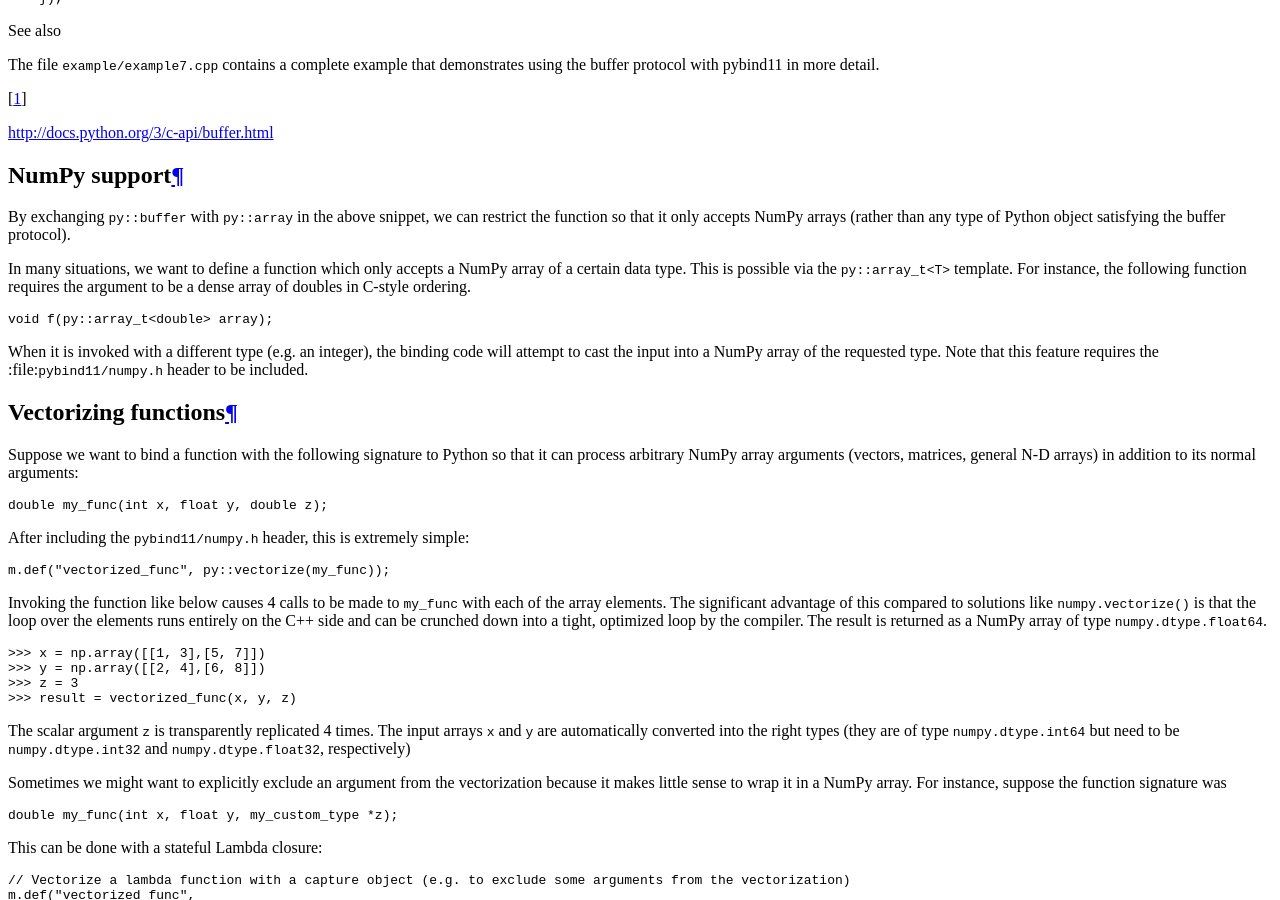
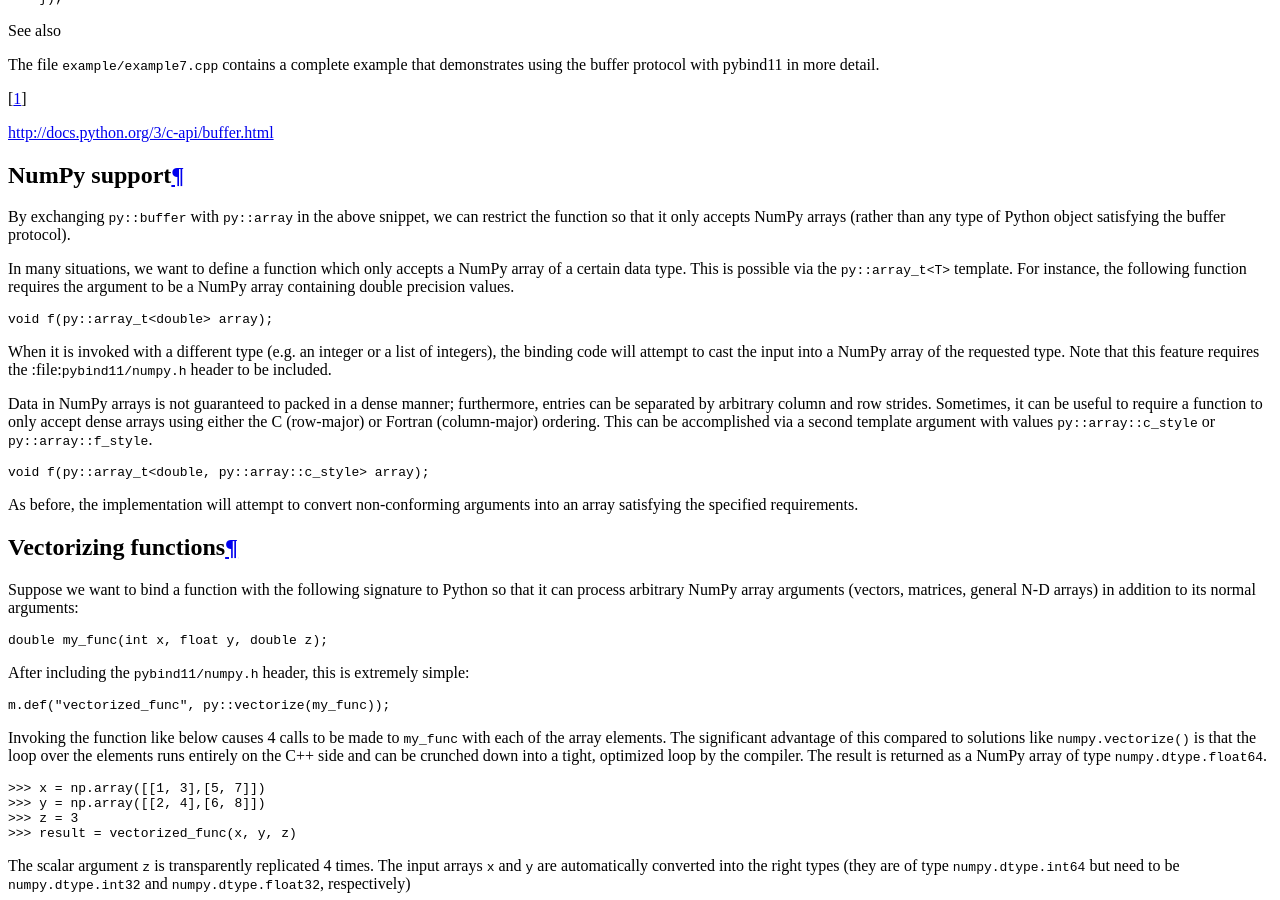
Before and after one commit to pybind/pybind11, a Sphinx documentation site: the page built from docs/advanced.rst, in a window 1280 px wide and 900 px high, scrolled down 11669 px. Built offline with Sphinx 7.4.7 and the Read the Docs theme 2.0.0, drawn with Linux system fonts in a browser that asks for light colours.

Commit message:
only do numpy contiguous C/Fortran array conversion when explicitly requested

```diff
--- a/docs/advanced.rst
+++ b/docs/advanced.rst
@@ -902,16 +902,30 @@ type of Python object satisfying the buffer protocol).
 In many situations, we want to define a function which only accepts a NumPy
 array of a certain data type. This is possible via the ``py::array_t<T>``
 template. For instance, the following function requires the argument to be a
-dense array of doubles in C-style ordering.
+NumPy array containing double precision values.
 
 .. code-block:: cpp
 
     void f(py::array_t<double> array);
 
-When it is invoked with a different type (e.g. an integer), the binding code
-will attempt to cast the input into a NumPy array of the requested type. Note
-that this feature requires the :file:``pybind11/numpy.h`` header to be
-included.
+When it is invoked with a different type (e.g. an integer or a list of
+integers), the binding code will attempt to cast the input into a NumPy array
+of the requested type. Note that this feature requires the
+:file:``pybind11/numpy.h`` header to be included.
+
+Data in NumPy arrays is not guaranteed to packed in a dense manner;
+furthermore, entries can be separated by arbitrary column and row strides.
+Sometimes, it can be useful to require a function to only accept dense arrays
+using either the C (row-major) or Fortran (column-major) ordering. This can be
+accomplished via a second template argument with values ``py::array::c_style``
+or ``py::array::f_style``.
+
+.. code-block:: cpp
+
+    void f(py::array_t<double, py::array::c_style> array);
+
+As before, the implementation will attempt to convert non-conforming arguments
+into an array satisfying the specified requirements.
 
 Vectorizing functions
 =====================
```
Also changed, not shown: 1 other file.
